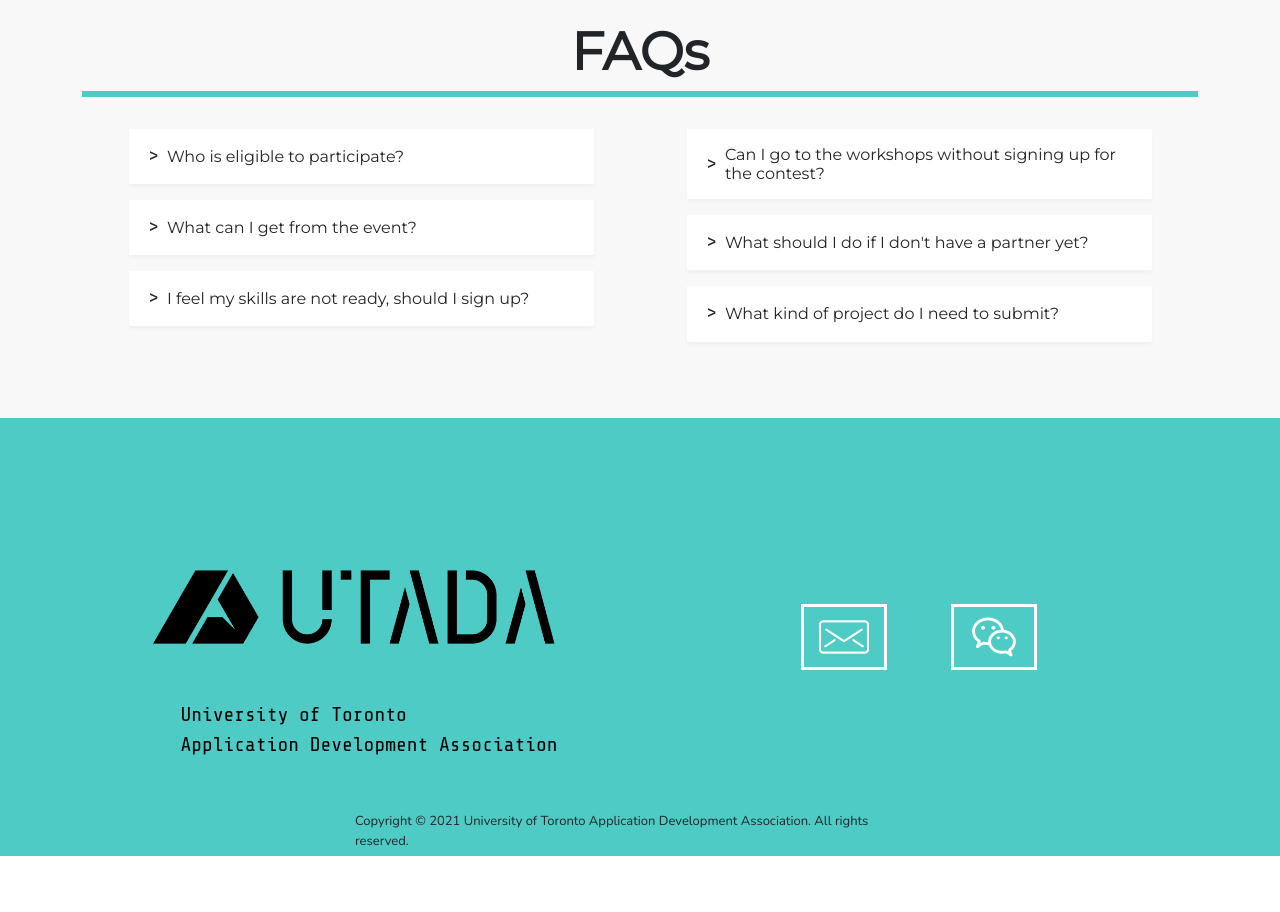
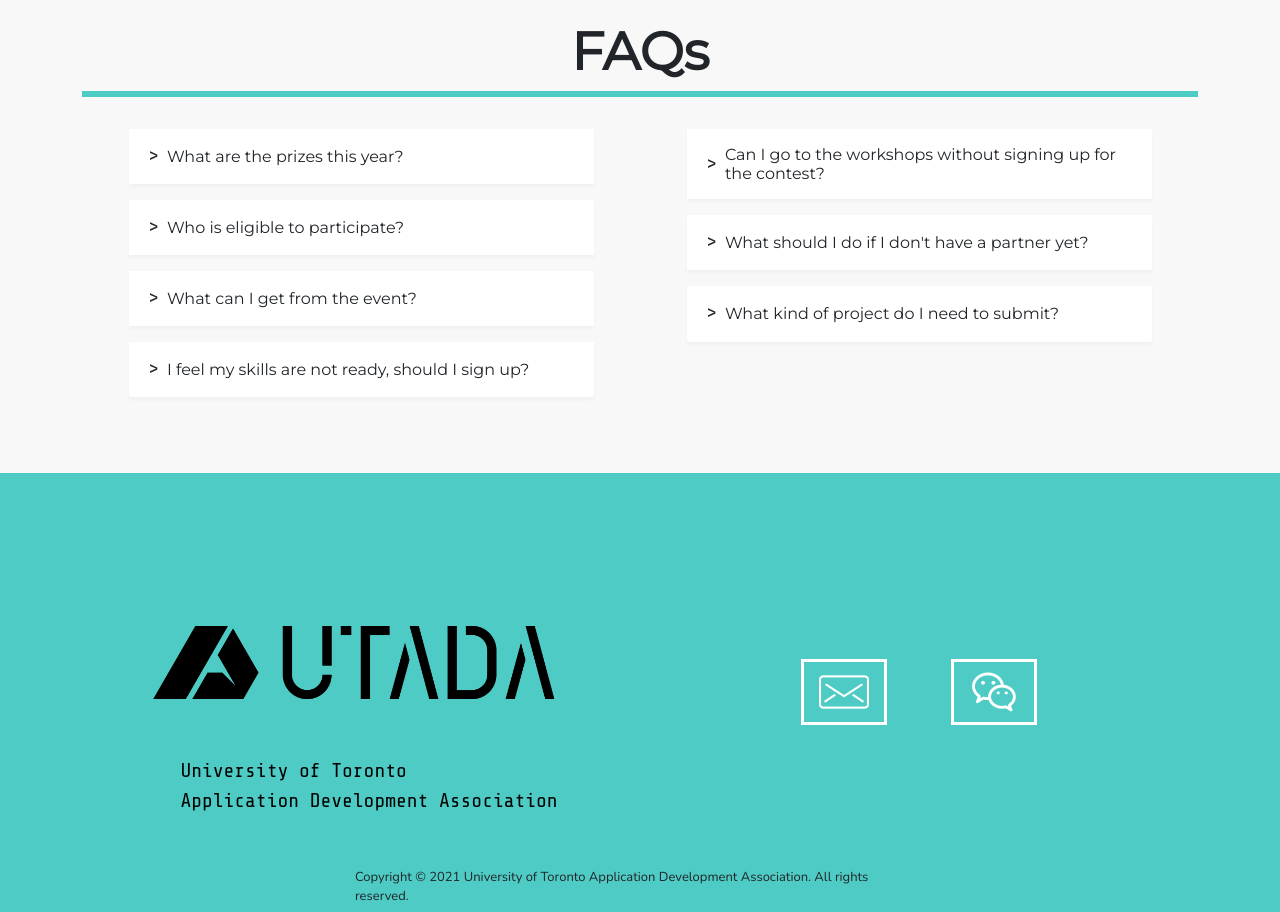
Before and after one commit to UT-Application-Development-Association/Innovation-Fair-2021, a React (Create React App) app: page / in a window 1280 px wide. Shown: the part 5080-5992 px from the top of the page. Before the commit the page ends 5936 px from the top, so only its background shows below. Built offline with nearby package versions, Linux system fonts and the light colour scheme; a web font is replaced by a local one.

Commit message:
added winner faq

```diff
--- a/src/App.js
+++ b/src/App.js
@@ -11,7 +11,7 @@ import Themes from "./components/Themes";
 import Timeline from "./components/Timeline";
 import Hosts from "./components/Hosts";
 import Sponsors from "./components/Sponsors";
-import FAQ from "./components/FAQ/FAQ";
+import FAQ from "./components/faq/FAQ";
 import Footer from "./components/Footer";
 
 
--- a/src/assets/json/FAQs.json
+++ b/src/assets/json/FAQs.json
@@ -1,4 +1,8 @@
 [{
+    "title": "What are the prizes this year?",
+    "content": "This year, we have sponsorships from Kollection, CTExcel, and Fintelics. Every single sponsor supported this event by providing valuable prizes. Participants contend for over $1,500 (CAD) in total cash prizes, apprenticeship opportunities, and gift cards. <br/><br/>For the 1st place winners, the prizes are summer apprenticeship opportunities for the whole group at Fintelics, $800 cash prizes from Kollection, and a $100 BestBuy Giftcard from CTExcel.<br/><br/>For the 2nd place winners, the prizes are Apprenticeship Interview opportunities for the whole group at Fintelics, $500 cash prizes from Kollection, and a $50 BestBuy Giftcard from CTExcel. <br/><br/>For the 3rd place winners, the prizes are Apprenticeship Interview opportunities for the whole group at Fintelics, $200 cash prizes from Kollection, and a $50 BestBuy Giftcard from CTExcel."
+  },
+  {
     "title": "Who is eligible to participate?",
     "content": "Anyone who is currently a student (undergraduate or master) is welcomed! If you have some knowledge about IT or interests in any of the topics, this event is a perfect match. Please notice we only accept <strong>team sign-up (team of 2-5 persons)</strong>."
   },
```
